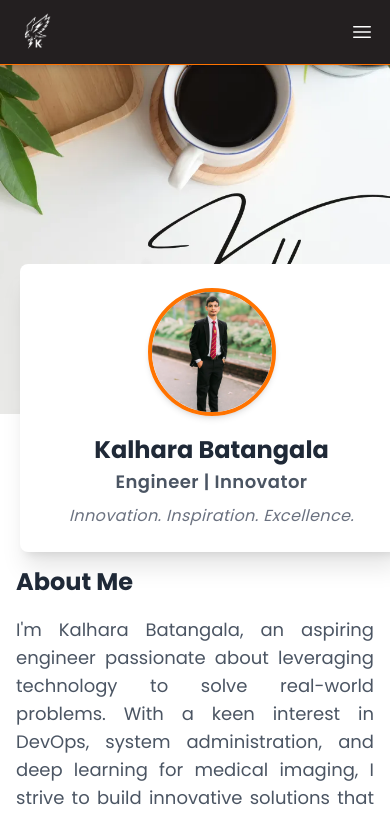
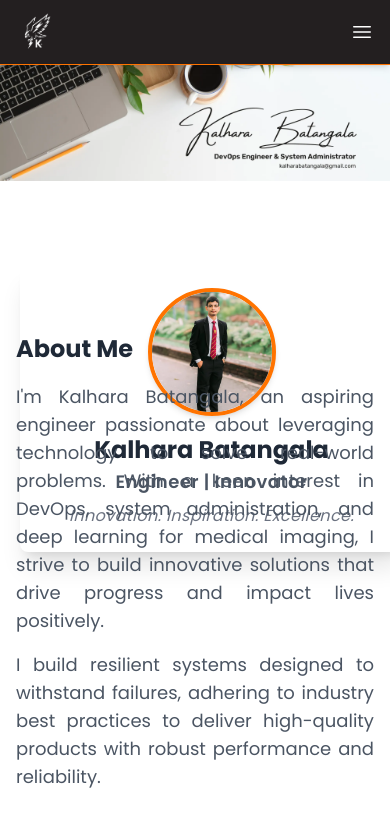
Before and after one commit to KalharaBatangala/portfolio-next, a Next.js app: page / in a window 390 px wide. Shown: the top 816 px of the page. Built offline with nearby package versions, Linux system fonts and the light colour scheme.

Commit message:
updated homepage

```diff
--- a/src/app/page.tsx
+++ b/src/app/page.tsx
@@ -1,3 +1,77 @@
+
+// import Image from 'next/image';
+// import EnthusiasmCard from '@/components/Home/EnthusiasmCard';
+// import ResumeCard from '@/components/Home/ResumeCard';
+// import RotatingContact from '@/components/Common/RotatingContact';
+// import ProfileCard from '@/components/Home/ProfileCard';
+// import bannerImage from '/public/assets/Portfolio-banner.webp'; // Static import
+
+// export default function Home() {
+//   return (
+//     <div className="relative w-full min-h-screen bg-transparent dark:bg-gray-900 font-poppins">
+//       {/* Banner */}
+//       <div className="mt-16 pt-12 px-12 relative overflow-hidden" style={{ height: '350px' }}>
+//         <Image
+//           src={bannerImage} // Use static import
+//           alt="Portfolio Banner"
+//           fill
+//           sizes="100vw"
+//           priority
+//           placeholder="blur"
+//           className="object-cover object-bottom"
+//         />
+//       </div>
+
+//       {/* Profile Card */}
+//       <ProfileCard />
+
+//       {/* Main Content */}
+//       <div className="relative mt-[150px] mb-8 max-w-7xl mx-auto px-4 sm:px-6 lg:px-8 flex flex-col md:flex-row gap-8">
+//         {/* Left: About Me */}
+//         <div className="flex-1">
+//           <h3 className="text-2xl font-bold text-gray-800 dark:text-gray-100 mb-4">
+//             About Me
+//           </h3>
+//           <p className="text-lg text-gray-600 dark:text-gray-300 text-justify">
+//             I&apos;m Kalhara Batangala, an aspiring engineer passionate about
+//             leveraging technology to solve real-world problems. With a keen
+//             interest in DevOps, system administration, and deep learning for
+//             medical imaging, I strive to build innovative solutions that drive
+//             progress and impact lives positively.
+//           </p>
+//           <p className="mt-4 text-lg text-gray-600 dark:text-gray-300 text-justify">
+//             I build resilient systems designed to withstand failures, adhering
+//             to industry best practices to deliver high-quality products with
+//             robust performance and reliability.
+//           </p>
+
+//           {/* Rotating Contact Below About Me */}
+//           <div className="mt-8 flex justify-center md:justify-start">
+//             <RotatingContact />
+//           </div>
+//         </div>
+
+//         {/* Divider */}
+//         <div
+//           className="hidden md:block border-l border-secondary h-auto self-stretch"
+//           style={{
+//             maskImage:
+//               'linear-gradient(to bottom, black 0%, transparent 100%)',
+//             WebkitMaskImage:
+//               'linear-gradient(to bottom, black 0%, transparent 100%)',
+//           }}
+//         />
+
+//         {/* Right: Resume & Enthusiasm */}
+//         <div className="flex flex-col max-w-sm w-full md:ml-auto gap-8">
+//           <ResumeCard />
+//           <EnthusiasmCard />
+//         </div>
+//       </div>
+//     </div>
+//   );
+// }
+
 
 import Image from 'next/image';
 import EnthusiasmCard from '@/components/Home/EnthusiasmCard';
@@ -10,15 +84,15 @@ export default function Home() {
   return (
     <div className="relative w-full min-h-screen bg-transparent dark:bg-gray-900 font-poppins">
       {/* Banner */}
-      <div className="mt-16 pt-12 px-12 relative overflow-hidden" style={{ height: '350px' }}>
+      <div className="mt-16 pt-12 px-4 sm:px-12 relative overflow-hidden md:h-[350px] h-auto aspect-[10/3] md:aspect-auto">
         <Image
           src={bannerImage} // Use static import
           alt="Portfolio Banner"
           fill
-          sizes="100vw"
+          sizes="(max-width: 768px) 100vw, 1200px" // Optimize for mobile and desktop
           priority
           placeholder="blur"
-          className="object-cover object-bottom"
+          className="object-contain md:object-cover object-bottom"
         />
       </div>
 
```
